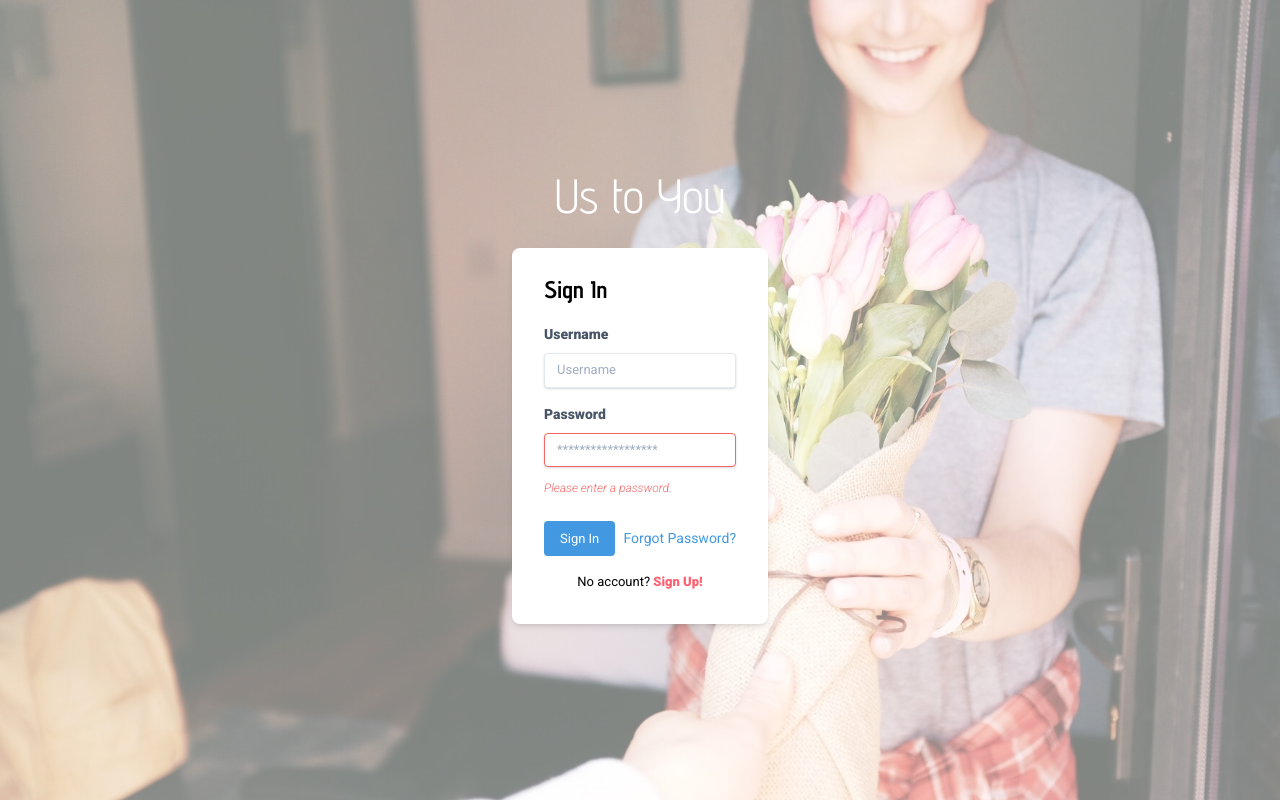
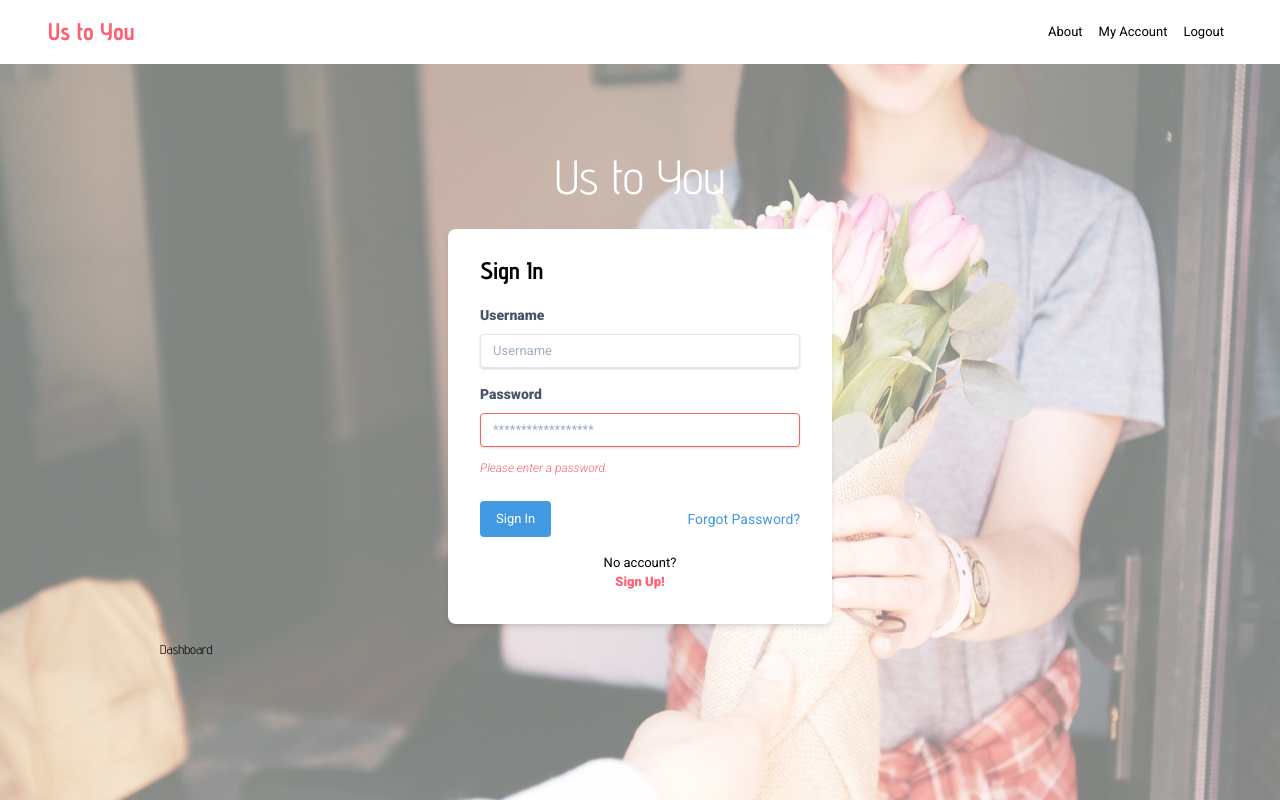
Before and after one commit to catcarbonell/hackathon_frontend, a React (Create React App) app: page / in a window 1280 px wide. Built offline with nearby package versions, Linux system fonts and the light colour scheme.

Commit message:
Refined breakpoints to mobile view

```diff
--- a/src/App.js
+++ b/src/App.js
@@ -1,7 +1,8 @@
 import React, { useState } from 'react';
+import Navbar from './Components/Navbar';
 import SignIn from './Components/SignIn';
 import SignUp from './Components/SignUp';
-
+import Dashboard from './Components/Dashboard';
 import './tailwind.output.css';
 
 function App() {
@@ -11,10 +12,13 @@ function App() {
   return (
     <div className="App">
       <div className="w-full h-screen flex content-center">
-        <div className="md:w-1/5 w-5/6 h-auto m-auto">
+        {/* IF AUTHENTICATED, SHOW NAVBAR && DASHBOARD */}
+        <Navbar />
+        <div className="md:w-3/4 md:min-w-64 w-full h-auto m-auto">
             <h1 className="text-5xl text-white text-center mb-4">Us to You</h1>
             {!hasAcct &&  <SignUp handleAcct={handleAcct} />}
             {hasAcct && <SignIn handleAcct={handleAcct} />}
+            <Dashboard />
         </div>
       </div>
     </div>
--- /dev/null
+++ b/src/Components/Dashboard.js
@@ -0,0 +1,11 @@
+import React from 'react';
+
+const Dashboard = () => {
+    return(
+        <div>
+            <h1>Dashboard</h1>
+        </div>
+    );
+};
+
+export default Dashboard;
--- /dev/null
+++ b/src/Components/Navbar.js
@@ -0,0 +1,40 @@
+import React from 'react';
+
+const Navbar = () => {
+    // toggleMenu state
+    return(
+        <nav className="md:px-12 md:items-center
+                        fixed w-full bg-white pl-8 h-16
+                        flex md:flex-row flex-col justify-center content-center">
+            <div id="navlogo"
+                 className="md:w-1/2 w-auto
+                            flex justify-start">
+                <h3 className="md:text-2xl text-lg font-bold text-custom-red">
+                    Us to You
+                </h3>
+            </div>
+
+            {/* <div id="searchbar" className="w-1/2">
+                <form>
+                    <input type="text" name="search" className="w-3/4 px-4 py-2 border-gray-400 border-solid border-2 rounded-full" placeholder="search local shops"  value="" />
+                    <button id="searchSubmit"
+                        className="ml-4 bg-blue-500 hover:bg-blue-700
+                                   text-white font-bold
+                                   py-2 px-4 rounded-full">
+                        Search
+                     </button>
+                </form>
+            </div> */}
+
+            <div id="navlinks" className="md:flex md:justify-end w-1/2 hidden">
+                <div>
+                    <span className='m-2 hover:text-custom-red cursor-pointer'>About</span>
+                    <span className='m-2 hover:text-custom-red cursor-pointer'>My Account</span>
+                    <span className='m-2 hover:text-custom-red cursor-pointer'>Logout</span>
+                </div>
+            </div>
+        </nav>
+    );
+};
+
+export default Navbar;
--- a/src/Components/SignIn.js
+++ b/src/Components/SignIn.js
@@ -2,7 +2,7 @@ import React from 'react';
 
 const SignIn = (props) => {
     return (
-        <form className="bg-white rounded-lg shadow-md rounded px-8 pt-6 pb-8 mb-4">
+        <form className="md:w-2/5 w-5/6 m-auto bg-white rounded-lg shadow-md rounded px-8 pt-6 pb-8 mb-4">
             <h2 className="text-2xl font-bold mb-4">Sign In</h2>
             <div className="mb-4">
             <label className="block text-gray-700 text-sm font-bold mb-2" for="username">
@@ -22,12 +22,14 @@ const SignIn = (props) => {
           <button className="bg-blue-500 hover:bg-blue-700 text-white py-2 px-4 rounded focus:outline-none focus:shadow-outline" type="button">
             Sign In
           </button>
-          <p className="inline-block align-baseline text-sm text-blue-500 hover:text-blue-800">
+          <p className="inline-block align-baseline text-sm text-blue-500 hover:text-blue-800 cursor-pointer">
             Forgot Password?
           </p>
         </div>
             <p className="mt-4 text-center">
-                No account? <span onClick={props.handleAcct} className="font-bold text-custom-red hover:text-custom-blue cursor-pointer">Sign Up!</span>
+                No account?
+                <br />
+                <span onClick={props.handleAcct} className="font-bold text-custom-red hover:text-custom-blue cursor-pointer">Sign Up!</span>
             </p>
       </form>
 
--- a/src/Components/SignUp.js
+++ b/src/Components/SignUp.js
@@ -2,7 +2,7 @@ import React from 'react';
 
 const SignUp = (props) => {
     return (
-        <form className="bg-white shadow-md rounded-lg px-8 pt-6 pb-8 mb-4">
+        <form className="md:w-2/5 w-5/6 m-auto bg-white shadow-md rounded-lg px-8 pt-6 pb-8 mb-4">
             <h2 className="text-2xl font-bold mb-4">Sign Up</h2>
             <div className="mb-4">
                 <label className="block text-gray-700 text-sm font-bold mb-2" for="username">
@@ -37,7 +37,9 @@ const SignUp = (props) => {
                 </button>
             </div>
             <p className="mt-4 text-center">
-                Have an account already? <span onClick={props.handleAcct} className="font-bold text-custom-red hover:text-custom-blue cursor-pointer">Sign In!</span>
+                Have an account already?
+                <br />
+                <span onClick={props.handleAcct} className="font-bold text-custom-red hover:text-custom-blue cursor-pointer">Sign In!</span>
             </p>
       </form>
 
```
